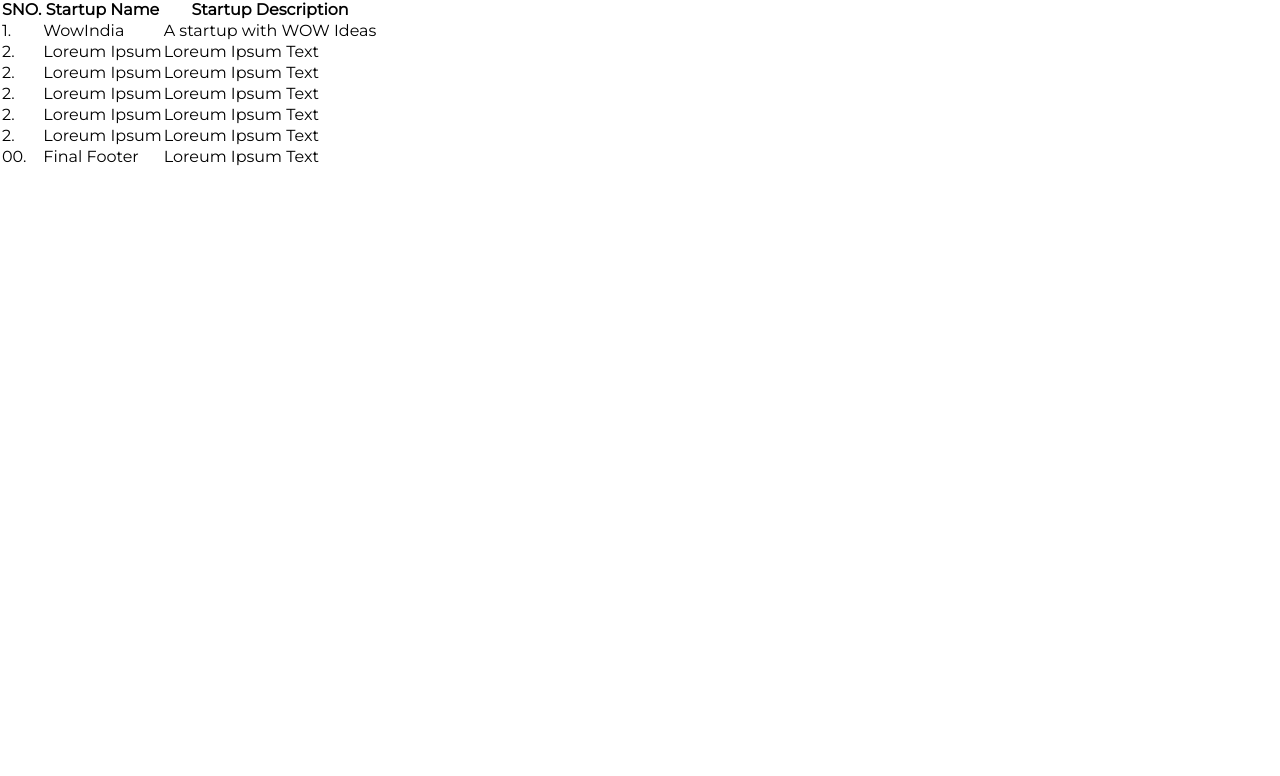
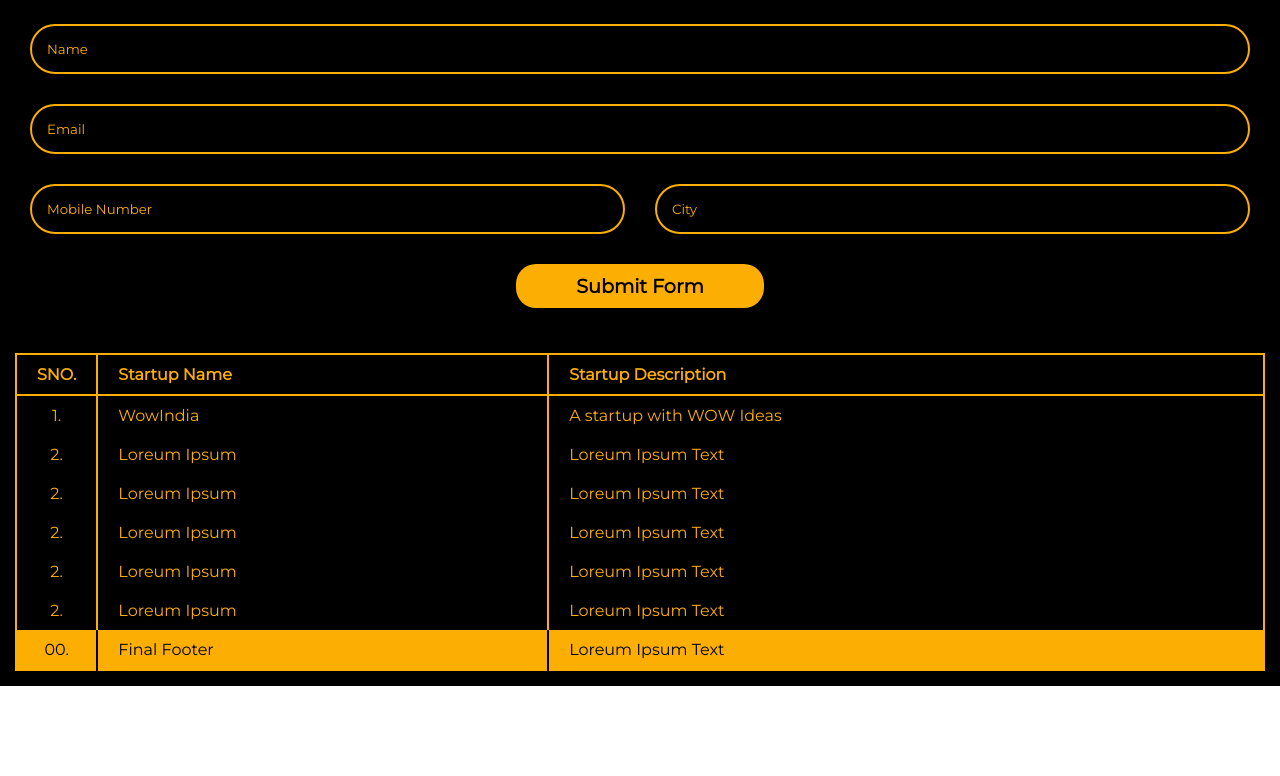
Before and after one commit to Shuraviraj/Frontend1Contest1November, a plain HTML site: page index.html in a window 1280 px wide. Shown: the part 404-1180 px from the top of the page. Before the commit the page ends 800 px from the top, so only its background shows below. Drawn offline with Linux system fonts and the light colour scheme.

Commit message:
completed

```diff
--- a/index.html
+++ b/index.html
@@ -20,10 +20,13 @@
                 </ul>
             </div>
         </nav>
+        <div class="body-style">
             <main class="hero">
                 <div class="content">
-                <h1 class="heading marr">Startup Landing Page</h1>
-                <p class="marr">Lorem ipsum dolor sit amet consectetur adipisicing elit. Voluptas voluptatum expedita
+                    <h1 class="heading marr text-white">Startup Landing Page</h1>
+                    <p class="marr text-white">Lorem ipsum dolor sit amet consectetur adipisicing elit. Voluptas
+                        voluptatum
+                        expedita
                         est atque
                         magnam
                         ipsum, fugit modi odio, cupiditate vel nesciunt voluptate ab molestias. Consectetur facere quod
@@ -36,66 +39,71 @@
                     <img src="images/jeff 1.png" alt="jeff">
                 </div>
             </main>
-        <div class="contact">
-            <h1 class="heading">Contact Us</h1>
+            <div class="contact marr">
+                <h1 class="conus marr">Contact Us</h1>
                 <form>
-                <input type="text" name="name" id="name_id" placeholder="Name">
-                <input type="email" name="email" id="email_id" placeholder="Email">
-                <input type="number" name="mobile" id="mobile_id" placeholder="Mobile Number">
-                <input type="text" name="city" id="city_id" placeholder="City">
-                <button class="btn" type="submit">Submit Form</button>
+                    <input class="marr" type="text" name="name" id="name_id" placeholder="Name">
+                    <input class="marr" type="email" name="email" id="email_id" placeholder="Email">
+                    <div>
+                        <input class="marr widd" type="number" name="mobile" id="mobile_id" placeholder="Mobile Number">
+                        <input class="marr widd" type="text" name="city" id="city_id" placeholder="City">
+                    </div>
                 </form>
+                <div class="center">
+                    <button class="btn marr center" type="submit">Submit Form</button>
+                </div>
             </div>
 
             <div class="tableex">
-            <table>
+                <table class="marr">
                     <thead>
+                        <tr>
+                            <th class="widdd text-center">SNO.</th>
+                            <th>Startup Name</th>
+                            <th>Startup Description</th>
+                        </tr>
                     </thead>
                     <tbody>
                         <tr>
-                        <th>SNO.</th>
-                        <th>Startup Name</th>
-                        <th>Startup Description</th>
-                    </tr>
-                    <tr>
-                        <td>1.</td>
+                            <td class="text-center">1.</td>
                             <td>WowIndia</td>
                             <td>A startup with WOW Ideas</td>
                         </tr>
                         <tr>
-                        <td>2.</td>
+                            <td class="text-center">2.</td>
                             <td>Loreum Ipsum</td>
                             <td>Loreum Ipsum Text</td>
                         </tr>
                         <tr>
-                        <td>2.</td>
+                            <td class="text-center">2.</td>
                             <td>Loreum Ipsum</td>
                             <td>Loreum Ipsum Text</td>
                         </tr>
                         <tr>
-                        <td>2.</td>
+                            <td class="text-center">2.</td>
                             <td>Loreum Ipsum</td>
                             <td>Loreum Ipsum Text</td>
                         </tr>
                         <tr>
-                        <td>2.</td>
+                            <td class="text-center">2.</td>
                             <td>Loreum Ipsum</td>
                             <td>Loreum Ipsum Text</td>
                         </tr>
                         <tr>
-                        <td>2.</td>
+                            <td class="text-center">2.</td>
                             <td>Loreum Ipsum</td>
                             <td>Loreum Ipsum Text</td>
                         </tr>
                     </tbody>
                     <tfoot>
                         <tr>
-                        <td>00.</td>
+                            <td class="text-center">00.</td>
                             <td>Final Footer</td>
-                        <td>Loreum Ipsum Text</td>
-                    </tr>s
+                            <td class="last">Loreum Ipsum Text</td>
+                        </tr>
                     </tfoot>
                 </table>
+            </div>
         </div>
     </body>
 
--- a/style.css
+++ b/style.css
@@ -62,3 +62,96 @@ div>ul>li {
 div>imG {
     width: 600px;
 }
+
+form {
+    display: flex;
+    flex-direction: column;
+}
+
+form>div {
+    display: flex;
+    justify-content: space-between;
+}
+
+input {
+    padding: 15px;
+    color: #fcaf02;
+    border: 2px solid #fcaf02;
+    border-radius: 30px;
+    background-color: black;
+}
+
+input::placeholder {
+    color: #fcaf02;
+}
+
+.widd {
+    width: 50%;
+}
+
+.conus {
+    font-size: 50px;
+    color: #fcaf02;
+}
+
+.heading {
+    font-size: 50px;
+}
+
+.center {
+    display: flex;
+    justify-content: center;
+}
+
+.tableex {
+    display: flex;
+    justify-content: center;
+    margin-bottom: 90px;
+}
+
+table {
+    border-collapse: collapse;
+    border: 2px solid #fcaf02;
+    width: 100vw;
+    color: #fcaf02;
+}
+
+td {
+    padding: 10px 20px;
+}
+
+th {
+    text-align: left;
+    padding: 10px 20px;
+    border: 2px solid #fcaf02;
+}
+
+tbody>tr>td {
+    border-right: 2px solid #fcaf02;
+}
+
+tfoot>tr>td {
+    border-right: 2px solid black;
+    background-color: #fcaf02;
+    color: black;
+}
+
+.widdd {
+    width: 5%;
+}
+
+.text-center {
+    text-align: center;
+}
+
+.body-style {
+    background-color: black;
+}
+
+.text-white {
+    color: white;
+}
+
+.last {
+    border-right: 2px solid #fcaf02;
+}
```
Lines whose indentation alone changed are shown as unchanged.
